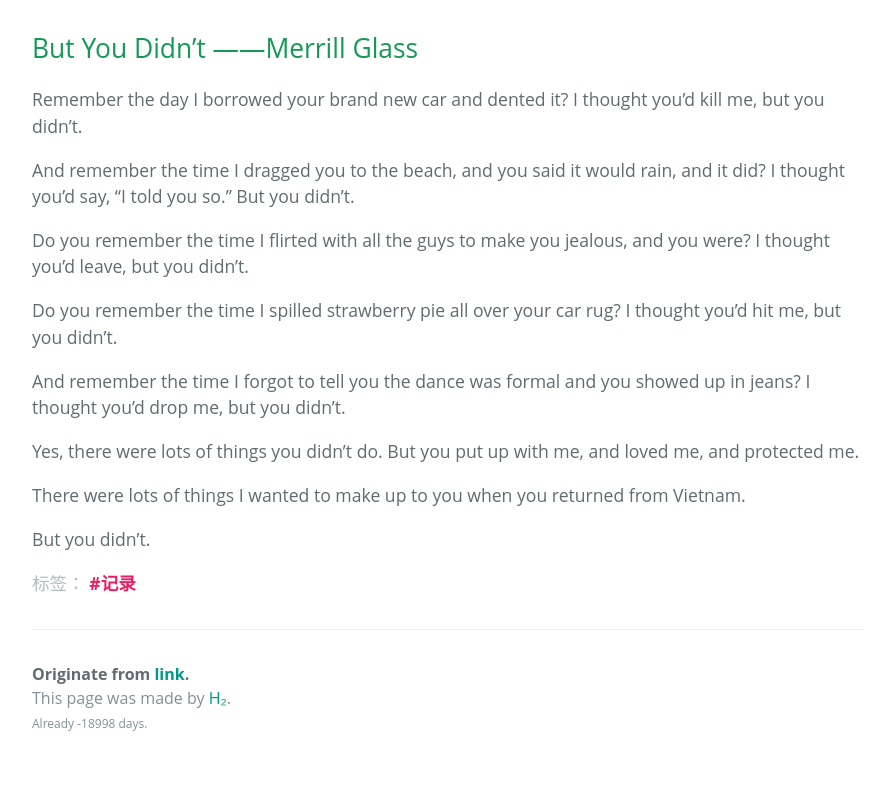
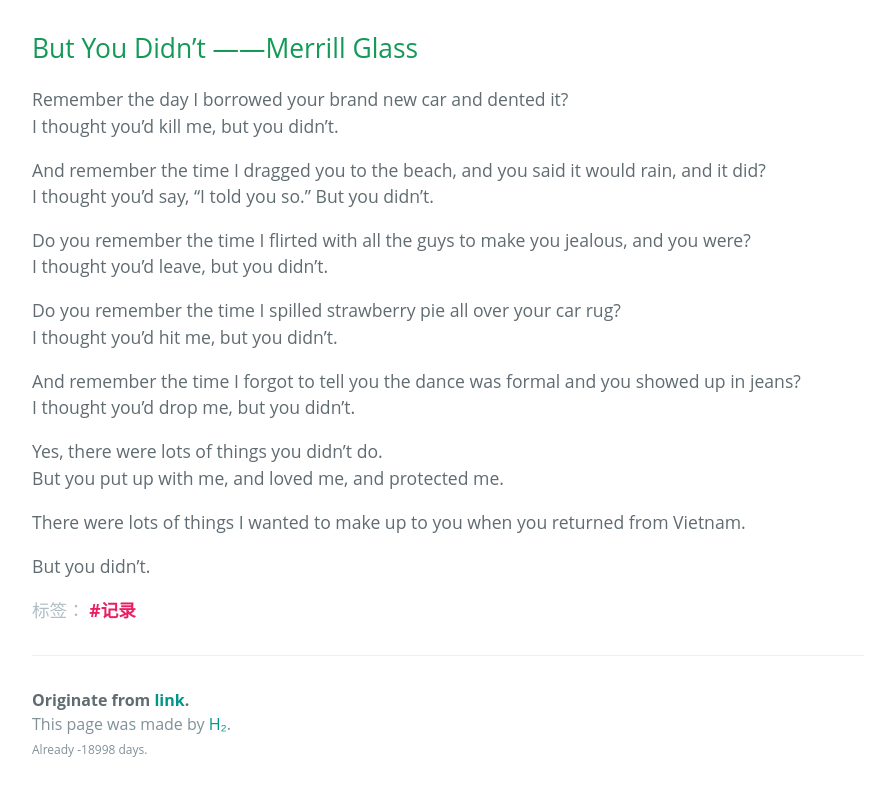
Before and after one commit to xplusy44/xplusy44.github.io, a Jekyll site: the page built from _posts/2022-1-14-Poem.md, in a window 1280 px wide and 1342 px high, cut to the strip 534-1328 px from the top of the window. Shown: the whole strip, without its empty margins (192-1081 px from the left). Built offline with Jekyll 4.4.1, drawn with Linux system fonts in a browser that asks for light colours; some web fonts are replaced.

```diff
--- a/_posts/2022-1-14-Poem.md
+++ b/_posts/2022-1-14-Poem.md
@@ -6,22 +6,22 @@ tags: 记录
 
 ## But You Didn't ——Merrill Glass
 
-Remember the day I borrowed your brand new car and dented it?
+Remember the day I borrowed your brand new car and dented it?<br/>
 I thought you'd kill me, but you didn't.
 
-And remember the time I dragged you to the beach, and you said it would rain, and it did?
+And remember the time I dragged you to the beach, and you said it would rain, and it did?<br/>
 I thought you'd say, "I told you so." But you didn't.
 
-Do you remember the time I flirted with all the guys to make you jealous, and you were?
+Do you remember the time I flirted with all the guys to make you jealous, and you were?<br/>
 I thought you'd leave, but you didn't.
 
-Do you remember the time I spilled strawberry pie all over your car rug?
+Do you remember the time I spilled strawberry pie all over your car rug?<br/>
 I thought you'd hit me, but you didn't.
 
-And remember the time I forgot to tell you the dance was formal and you showed up in jeans?
+And remember the time I forgot to tell you the dance was formal and you showed up in jeans?<br/>
 I thought you'd drop me, but you didn't.
 
-Yes, there were lots of things you didn't do.
+Yes, there were lots of things you didn't do.<br/>
 But you put up with me, and loved me, and protected me.
 
 There were lots of things I wanted to make up to you when you returned from Vietnam.
```
